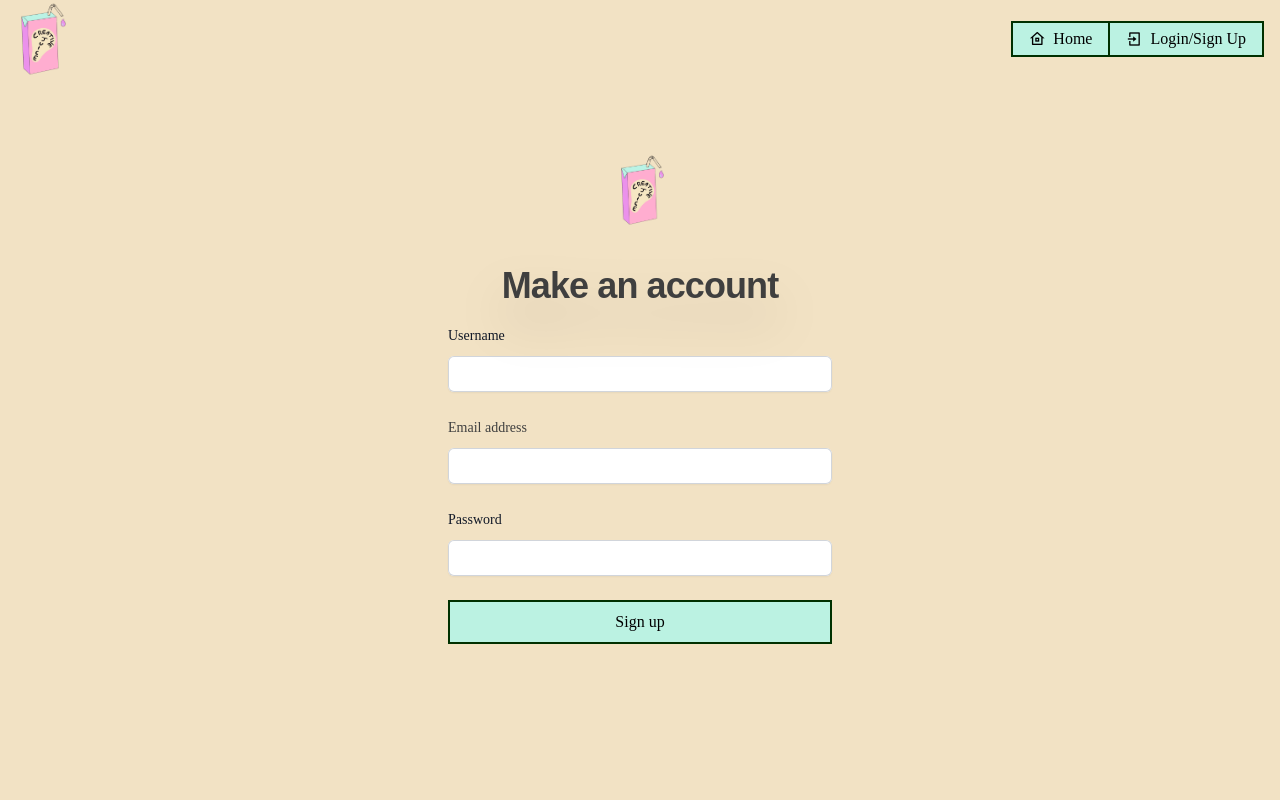
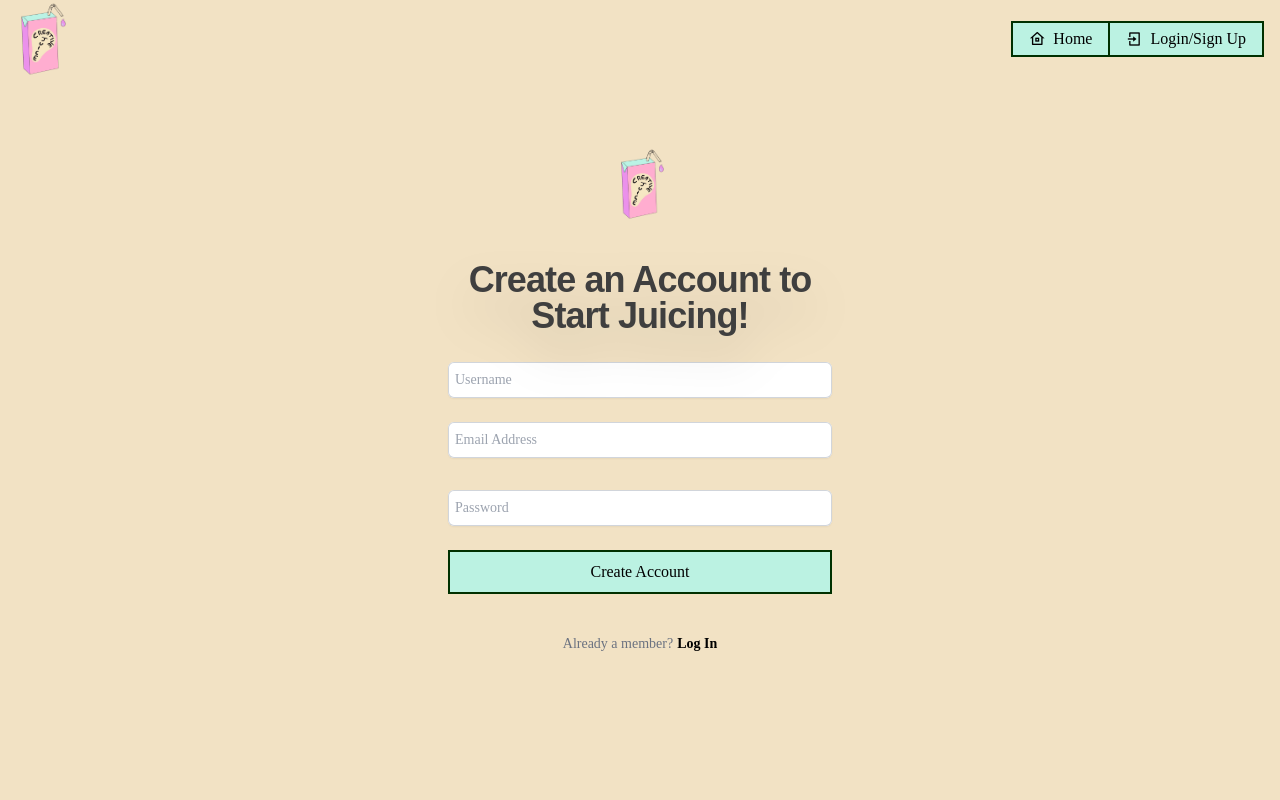
Before and after one commit to Andrew32A/creative-juice, a React (Create React App) app: page /signup in a window 1280 px wide. Shown: the top 800 px of the page. Built offline with nearby package versions, Linux system fonts and the light colour scheme; a web font is replaced by a local one.

Commit message:
updated sign up page

```diff
--- a/src/components/Signup.jsx
+++ b/src/components/Signup.jsx
@@ -1,5 +1,6 @@
 import React, { useState } from 'react';
 import axios from 'axios';
+import { Link } from 'react-router-dom';
 import Logo from '../images/cj-logo.jpg';
 
 const Signup = () => {
@@ -42,18 +43,19 @@ const Signup = () => {
       <div className="flex min-h-full flex-col justify-center px-6 py-12 lg:px-8">
         <div className="sm:mx-auto sm:w-full sm:max-w-sm">
           <img className="w-[3em] mx-auto" src={Logo} alt="Creative Juice Logo" />
-          <h1 style={{ fontFamily: 'DM Sans, sans-serif' }} className="mt-10 text-center text-4xl leading-9 tracking-tight drop-shadow-2xl font-bold text-[#3f3f3f]">Make an account</h1>
+          <h1 style={{ fontFamily: 'DM Sans, sans-serif' }} className="mt-10 text-center text-4xl leading-9 tracking-tight drop-shadow-2xl font-bold text-[#3f3f3f]">Create an Account to Start Juicing!</h1>
         </div>
 
         <div className="mt-5 sm:mx-auto sm:w-full sm:max-w-sm">
           <form className="space-y-6" onSubmit={handleSignup}>
             <div>
-              <label htmlFor="username" className="block text-sm font-medium leading-6 text-gray-900">Username</label>
+              <label htmlFor="username" className="block text-sm font-medium leading-6 text-gray-900"></label>
               <div className="mt-2">
                 <input
                   id="username"
                   name="username"
                   type="text"
+                  placeholder='  Username'
                   autoComplete="username"
                   required
                   className="block w-full rounded-md border-0 py-1.5 text-[#3f3f3f] shadow-sm ring-1 ring-inset ring-gray-300 placeholder:text-gray-400 focus:ring-2 focus:ring-inset focus:ring-indigo-600 sm:text-sm sm:leading-6"
@@ -63,12 +65,13 @@ const Signup = () => {
               </div>
             </div>
             <div>
-              <label htmlFor="email" className="block text-sm font-medium leading-6 text-[#3f3f3f]">Email address</label>
+              <label htmlFor="email" className="block text-sm font-medium leading-6 text-[#3f3f3f]"></label>
               <div className="mt-2">
                 <input
                   id="email"
                   name="email"
                   type="email"
+                  placeholder='  Email Address'
                   autoComplete="email"
                   required
                   className="block w-full rounded-md border-0 py-1.5 text-[#3f3f3f] shadow-sm ring-1 ring-inset ring-gray-300 placeholder:text-gray-400 focus:ring-2 focus:ring-inset focus:ring-indigo-600 sm:text-sm sm:leading-6"
@@ -80,13 +83,14 @@ const Signup = () => {
 
             <div>
               <div className="flex items-center justify-between">
-                <label htmlFor="password" className="block text-sm font-medium leading-6 text-gray-900">Password</label>
+                <label htmlFor="password" className="block text-sm font-medium leading-6 text-gray-900"></label>
               </div>
               <div className="mt-2">
                 <input
                   id="password"
                   name="password"
                   type="password"
+                  placeholder='  Password'
                   autoComplete="current-password"
                   required
                   className="block w-full rounded-md border-0 py-1.5 text-gray-900 shadow-sm ring-1 ring-inset ring-gray-300 placeholder:text-gray-400 focus:ring-2 focus:ring-inset focus:ring-indigo-600 sm:text-sm sm:leading-6"
@@ -101,8 +105,19 @@ const Signup = () => {
                 type="submit"
                 className="w-full flex justify-center items-center border-[#003000] border-2 px-4 py-2 my-1 text-black bg-[#BBF2E2] hover:bg-[#F2A7CA] transition duration-300 ease-in-out"
               >
-                Sign up
+                Create Account
               </button>
+              <div
+            className="mt-10 text-center text-sm text-gray-500"
+            style={{ display: 'flex', alignItems: 'center', justifyContent: 'center' }}
+          >
+            <span className="text-sm text-gray-500">
+              Already a member?{' '}
+            </span>
+            <Link to="/login" className="nav-link ml-1 text-black transition duration-300 ease-in-out">
+              <span style={{ fontWeight: 'bold' }}>Log In</span>
+            </Link>
+          </div>
             </div>
           </form>
         </div>
```
